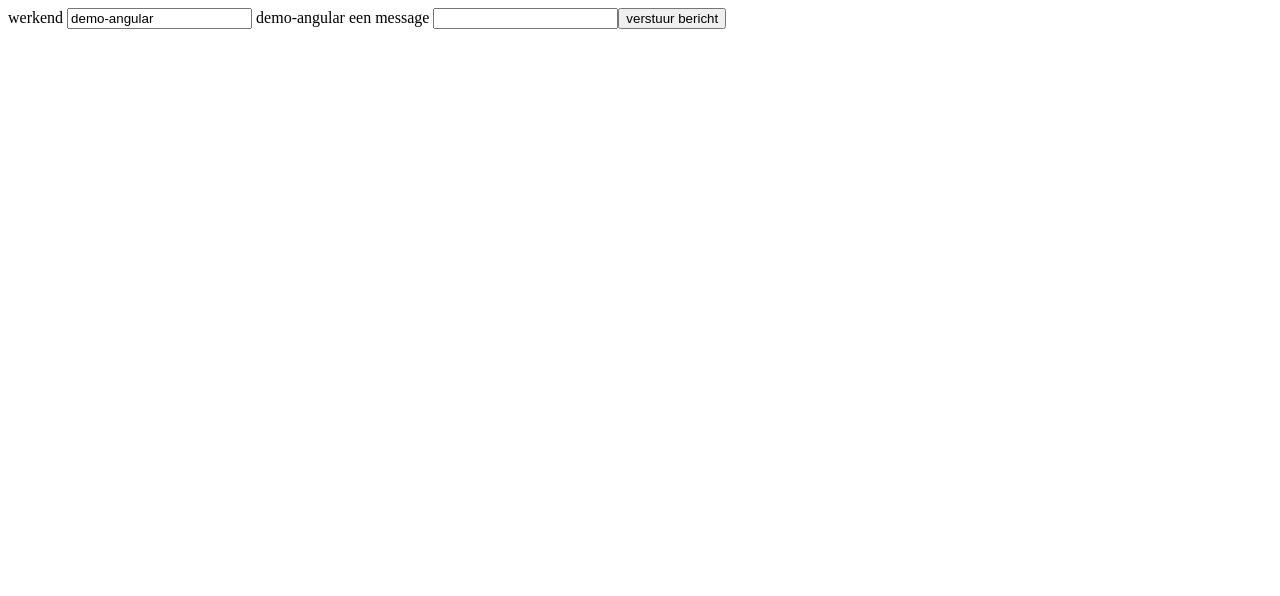
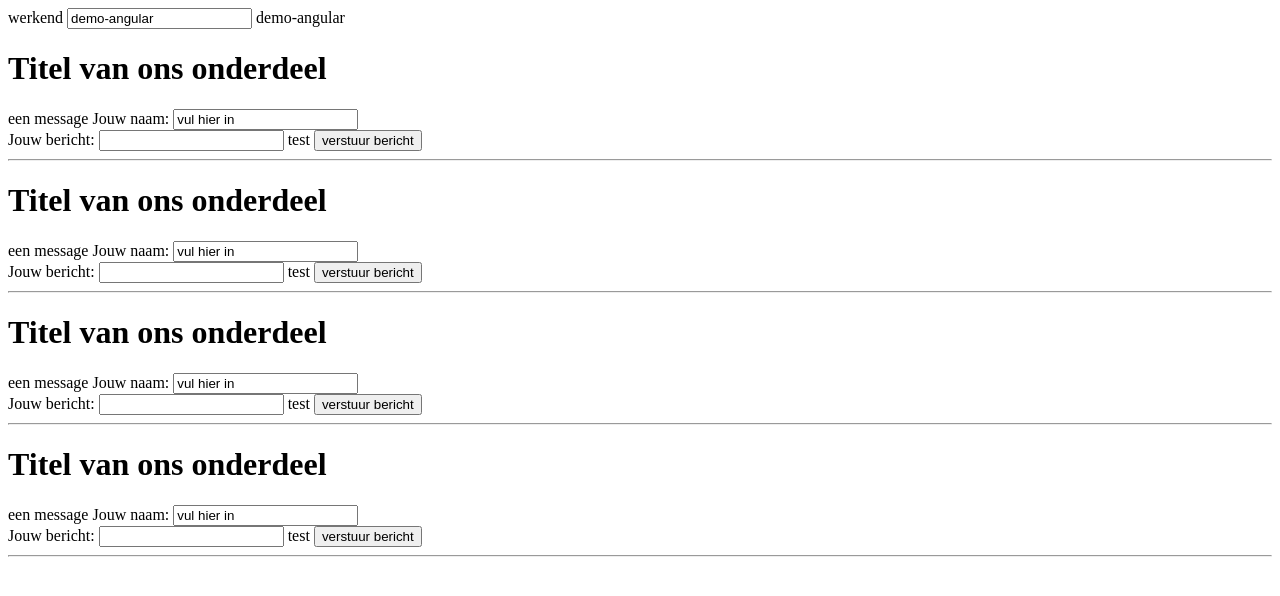
Before and after one commit to FelixvL/olc-angular-message, an Angular app: page / in a window 1280 px wide. Shown: the top 596 px of the page. Built offline with nearby package versions, Linux system fonts and the light colour scheme.

Commit message:
Een call naar de GET backend MET message ModelKlasse

```diff
--- a/src/app/app.component.html
+++ b/src/app/app.component.html
@@ -5,4 +5,7 @@ werkend
 {{title}}
 
 <my-messages></my-messages>
+<my-messages></my-messages>
+<my-messages></my-messages>
+<my-messages></my-messages>
 <router-outlet></router-outlet>
--- a/src/app/messages/message.component.html
+++ b/src/app/messages/message.component.html
@@ -1,3 +1,8 @@
+<h1>Titel van ons onderdeel</h1>
 een message
-<input [(ngModel)]="bericht">
+Jouw naam: <input [(ngModel)]="gebruiker"   ><br>
+Jouw bericht: <input [(ngModel)]="bericht">
+
+{{ ffkort.first_page_url }}
 <button (click)="verstuurBericht()">verstuur bericht</button>
+<hr>
--- a/src/app/messages/message.component.ts
+++ b/src/app/messages/message.component.ts
@@ -1,4 +1,5 @@
 import { Component } from '@angular/core'
+import { Message } from './message';
 import { MessageService } from './message.service'
 
 @Component({
@@ -7,13 +8,20 @@ import { MessageService } from './message.service'
     providers:[ MessageService ]
 })
 export class MessageComponent{
-    bericht : string = ""
+    bericht : string = "";
+    gebruiker : string = "vul hier in";
+
+    ffkort : Message = new Message();
 
     constructor( private messageService : MessageService ){}
 
     verstuurBericht(){
         console.log("in verstuur bericht " + this.bericht);
-        this.messageService.verwerkVerbinding(this.bericht);
-        this.messageService.getMessages();
+        this.messageService.verwerkVerbinding(this.bericht, this.gebruiker);
+        this.messageService.getMessages().subscribe(
+            h => {
+                console.log(h.first_page_url);
+            }
+        );
     }
 }
--- a/src/app/messages/message.service.ts
+++ b/src/app/messages/message.service.ts
@@ -1,6 +1,7 @@
 import { Injectable } from "@angular/core";
 import { Observable } from "rxjs";
 import { HttpClient, HttpHeaders } from '@angular/common/http';
+import { Message } from "./message";
 
 @Injectable()
 export class MessageService {
@@ -8,18 +9,15 @@ export class MessageService {
 
     constructor(private http: HttpClient){}
 
-    verwerkVerbinding(bericht : string ){
+    verwerkVerbinding(bericht : string, tweede : string ){
         console.log("checkit"+bericht);
+        console.log("even laten zien "+ tweede);
+    }
+// POST
+    getMessages(): Observable<Message> {
+        console.log("in get messages");
+        return this.http.get<Message>("https://catfact.ninja/facts")
+
     }
 
-    getMessages(): void {
-        console.log("in get messages");
-        this.http.get<object[]>("https://catfact.ninja/facts")
-        .forEach(
-            h => {
-                console.log(h);
-            }
-        )
-      }
-
 }
--- a/src/app/messages/message.ts
+++ b/src/app/messages/message.ts
@@ -0,0 +1,4 @@
+
+export class Message{
+    first_page_url : string = "test";
+}
```
